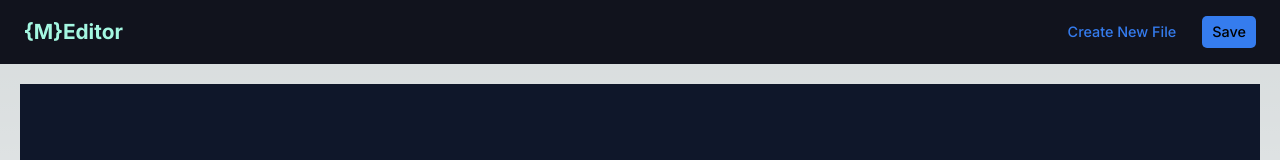
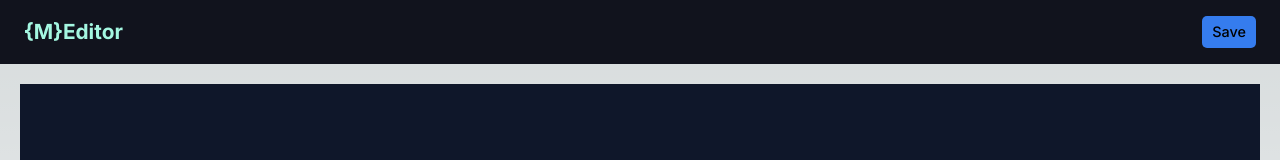
Before and after one commit to dazzlerabhi30800/online-markdown-editor-next.js-ts, a Next.js app: page / in a window 1280 px wide. Shown: the top 160 px of the page. Built offline with nearby package versions, Linux system fonts and the light colour scheme.

Commit message:
remove create button from navbar

```diff
--- a/Components/Navbar.tsx
+++ b/Components/Navbar.tsx
@@ -8,10 +8,7 @@ export default function Navbar({ valueString }: { valueString: string }) {
   return (
     <nav className="nav">
       <h1>{"{M}"}Editor</h1>
-      <div className="button--container">
-        <button className="btn create">Create New File</button>
-        <button onClick={saveValueLocalStorage} className="btn save">Save</button>
-      </div>
+      <button onClick={saveValueLocalStorage} className="btn save">Save</button>
     </nav>
   );
 }
```
